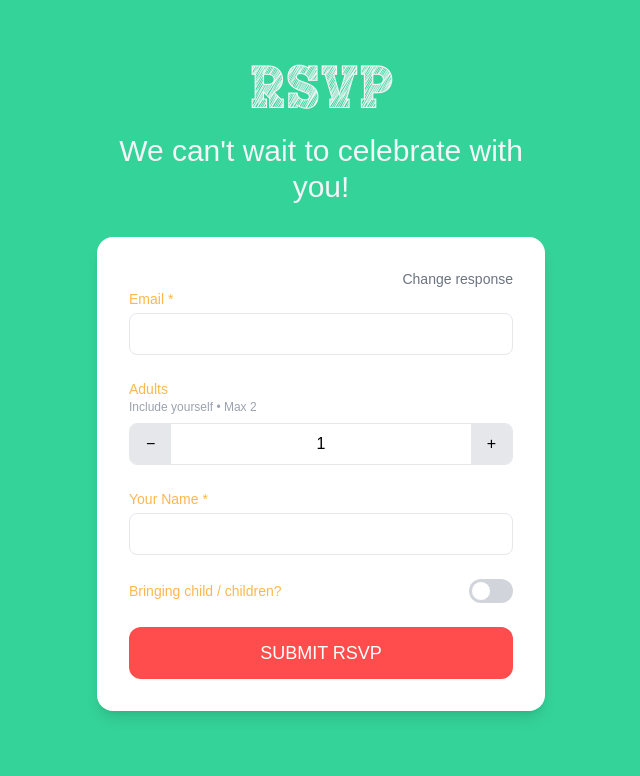
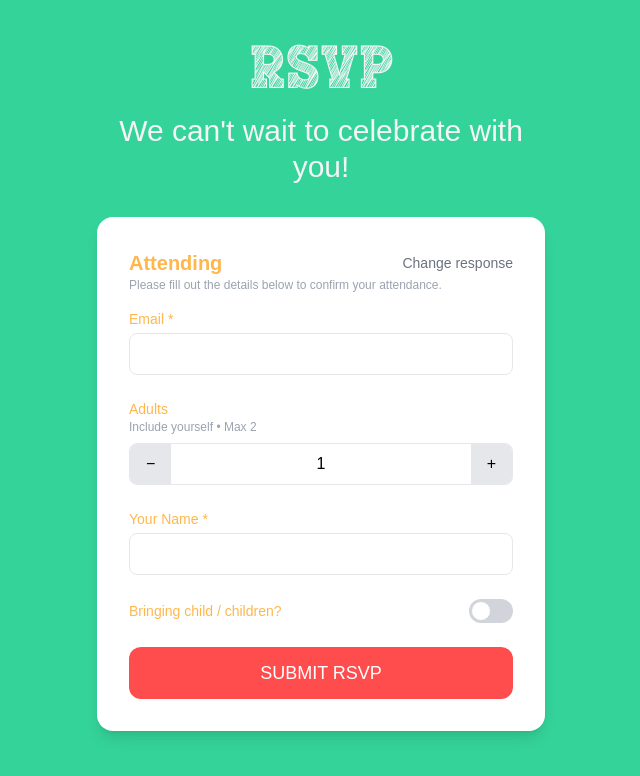
Before and after one commit to dtrxx14/birthday-rsvp, a React (Create React App) app: page / in a window 1280 px wide. Both pictures are taken after a click on the button "I'LL BE THERE". Shown: the top 776 px of the page, without its empty margins (319-959 px from the left). Built offline with nearby package versions, Linux system fonts and the light colour scheme.

Commit message:
update title guide

```diff
--- a/src/components/RSVPForm/AttendingStep.jsx
+++ b/src/components/RSVPForm/AttendingStep.jsx
@@ -11,13 +11,13 @@ export default function AttendingStep({
 }) {
   return (
     <form onSubmit={handleSubmit} className="bg-white p-8 rounded-2xl shadow-lg mb-8">
-      <button
-        type="button"
-        onClick={resetForm}
-        className="text-sm text-gray-500 flex justify-end w-full hover:text-secondary transition"
-      >
-        Change response
-      </button>
+        <div className="mb-4">
+            <div className="flex justify-between items-center">
+                <h2 className="text-xl font-bold text-secondary">Attending</h2>
+                <button type="button" onClick={resetForm} className="text-sm text-gray-500 hover:text-secondary transition">Change response</button>
+            </div>
+            <p className="text-gray-400 text-xs">Please fill out the details below to confirm your attendance.</p>
+        </div>
 
         <div className="space-y-6">
             {/* Email */}
--- a/src/components/RSVPForm/VideoStep.jsx
+++ b/src/components/RSVPForm/VideoStep.jsx
@@ -14,8 +14,13 @@ export default function VideoStep({ formData, setFormData, handleSubmit, uploadP
 
   return (
     <form onSubmit={handleSubmit} className="bg-white p-8 rounded-2xl shadow-lg mb-8">
-      <button type="button" onClick={resetForm} className="text-sm text-gray-500 flex justify-end w-full hover:text-secondary transition">Change response</button>
-
+        <div className="mb-4">
+            <div className="flex justify-between items-center">
+                <h2 className="text-xl font-bold text-secondary">Upload Your Video</h2>
+                <button type="button" onClick={resetForm} className="text-sm text-gray-500 hover:text-secondary transition">Change response</button>
+            </div>
+            <p className="text-gray-400 text-xs">If you are unable to attend the event, we would still love to include you. Please send us a short video greeting to be included in our celebration.</p>
+        </div>
         <div className="space-y-6">
             <div>
             <label className="block text-secondary">Email *</label>
```
Lines whose indentation alone changed are shown as unchanged.
